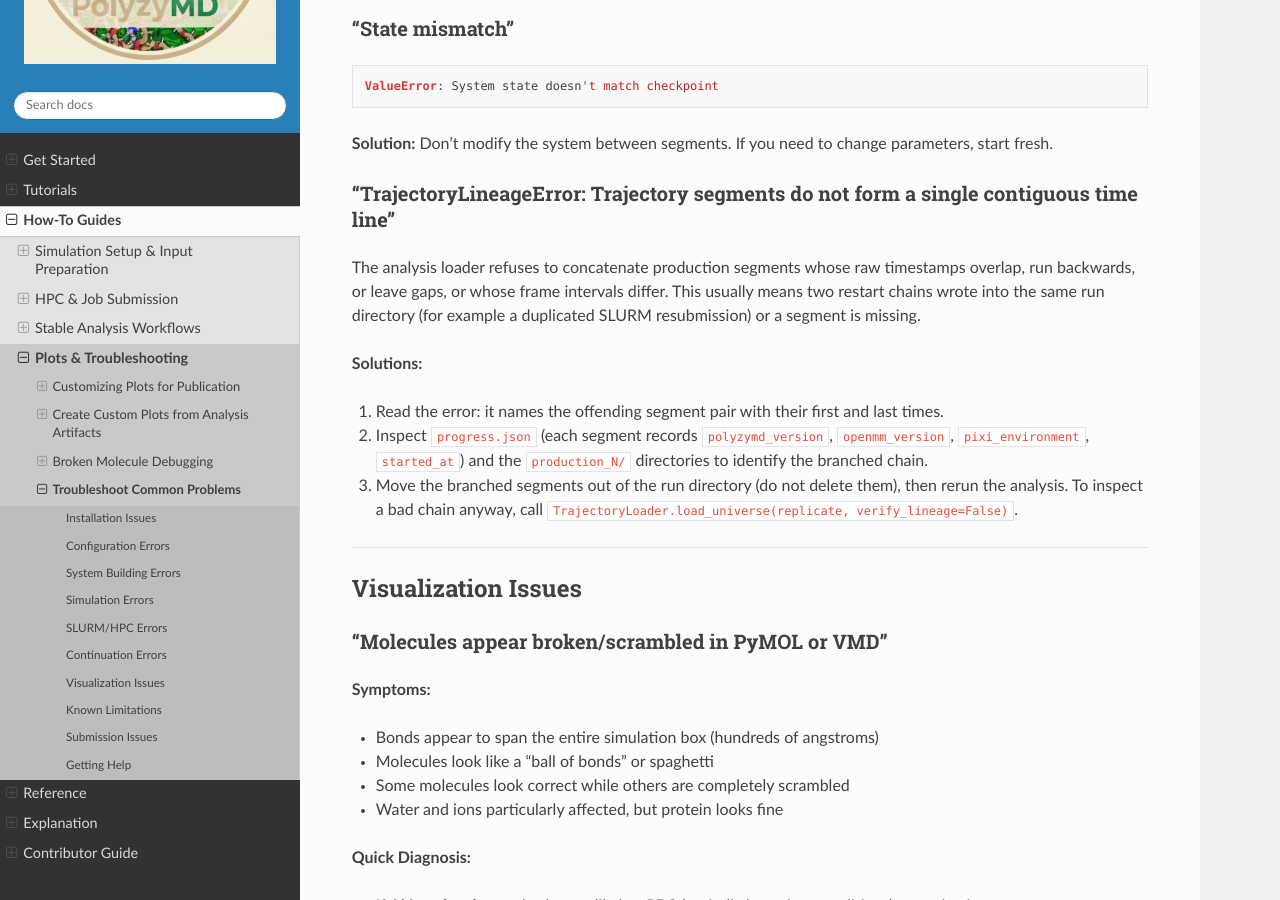
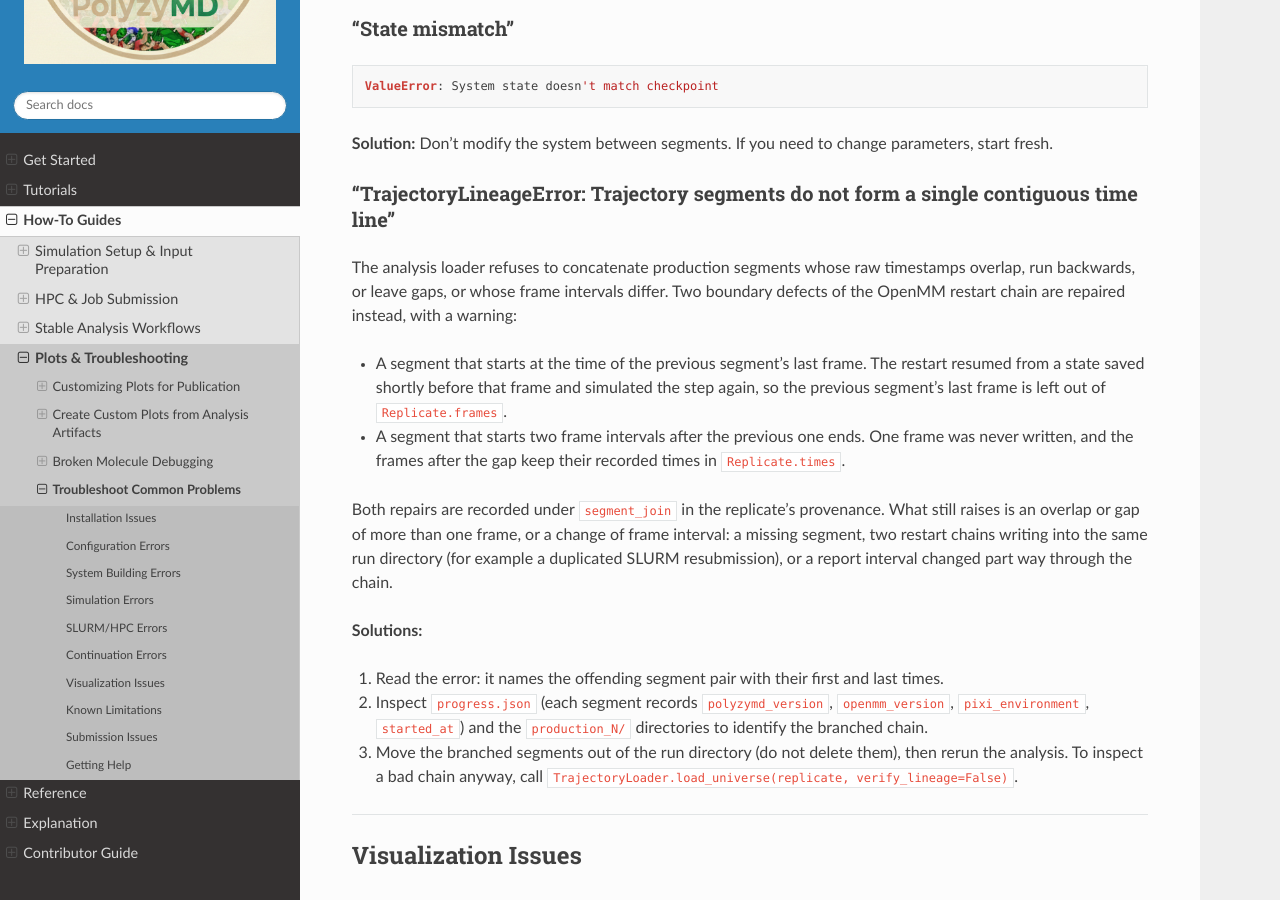
Before and after one commit to joelaforet/polyzymd, a Sphinx documentation site: the page built from docs/source/how_to/troubleshooting.md, in a window 1280 px wide and 900 px high, scrolled down 10868 px. Built offline with Sphinx 7.4.7 and the Read the Docs theme 3.1.0, drawn with Linux system fonts in a browser that asks for light colours.

Commit message:
docs: describe the repaired segment-boundary defects
The troubleshooting entry for TrajectoryLineageError and the data requirements page now say which two boundary defects the loader repairs, where the repair is recorded, and what still raises.

```diff
--- a/docs/source/how_to/troubleshooting.md
+++ b/docs/source/how_to/troubleshooting.md
@@ -534,9 +534,22 @@ ValueError: System state doesn't match checkpoint
 
 The analysis loader refuses to concatenate production segments whose raw
 timestamps overlap, run backwards, or leave gaps, or whose frame intervals
-differ. This usually means two restart chains wrote into the same run
-directory (for example a duplicated SLURM resubmission) or a segment is
-missing.
+differ. Two boundary defects of the OpenMM restart chain are repaired instead,
+with a warning:
+
+- A segment that starts at the time of the previous segment's last frame. The
+  restart resumed from a state saved shortly before that frame and simulated
+  the step again, so the previous segment's last frame is left out of
+  `Replicate.frames`.
+- A segment that starts two frame intervals after the previous one ends. One
+  frame was never written, and the frames after the gap keep their recorded
+  times in `Replicate.times`.
+
+Both repairs are recorded under `segment_join` in the replicate's provenance.
+What still raises is an overlap or gap of more than one frame, or a change of
+frame interval: a missing segment, two restart chains writing into the same
+run directory (for example a duplicated SLURM resubmission), or a report
+interval changed part way through the chain.
 
 **Solutions:**
 
```
Also changed, not shown: docs/source/reference/data_requirements.md (+3 -1 lines).
